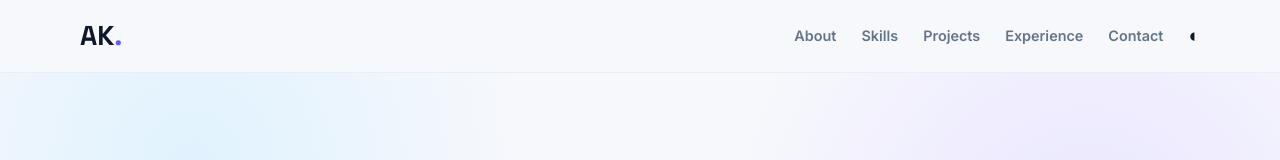
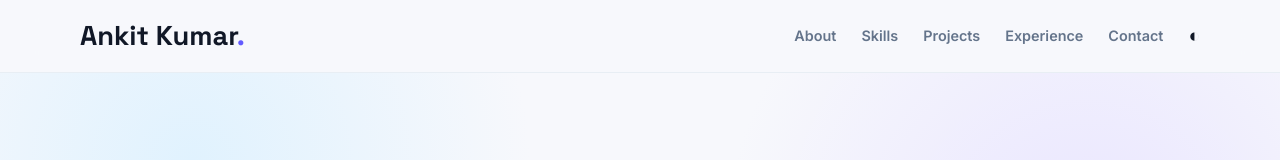
Before and after one commit to ankit007jha/Portfolio-, a plain HTML site: page index.html in a window 1280 px wide. Shown: the top 160 px of the page. Drawn offline with Linux system fonts and the light colour scheme.

Commit message:
Update index.html

```diff
--- a/index.html
+++ b/index.html
@@ -16,7 +16,7 @@
 <body>
   <header class="site-header">
     <nav class="nav container">
-      <a class="brand" href="#home">AK<span>.</span></a>
+      <a class="brand" href="#home">Ankit Kumar<span>.</span></a>
       <button class="menu-toggle" aria-label="Toggle navigation">☰</button>
       <div class="nav-links">
         <a href="#about">About</a>
```
